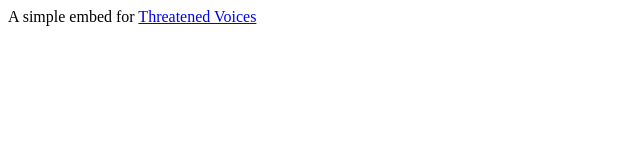
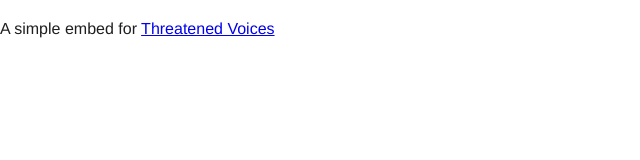
Before and after one commit to zerolab/global_archives_embed, a plain HTML site: page index.html in a window 1280 px wide. Shown: the whole page, without its empty margins (0-640 px from the left). Drawn offline with Linux system fonts and the light colour scheme.

Commit message:
Add stylesheet

```diff
--- a/index.html
+++ b/index.html
@@ -5,8 +5,11 @@
   <meta http-equiv="X-UA-Compatible" content="IE=edge,chrome=1">
 
   <title>Global Archives Embed</title>
+  <link type="text/css" rel="stylesheet" media="screen" href="style.css" />
 </head>
 <body>
-  A simple embed for <a href="http://threatened.globalvoicesonline.org">Threatened Voices</a>
+  <p>
+    A simple embed for <a href="http://threatened.globalvoicesonline.org">Threatened Voices</a>
+  </p>
 </body>
 </html>
--- /dev/null
+++ b/style.css
@@ -0,0 +1,6 @@
+body {
+  color:#1f1f1f;
+  font:100%/1.6 "Helvetica Neue", Helvetica, Arial, FreeSans, sans-serif;
+  margin:0;
+  padding:0;
+}
```
